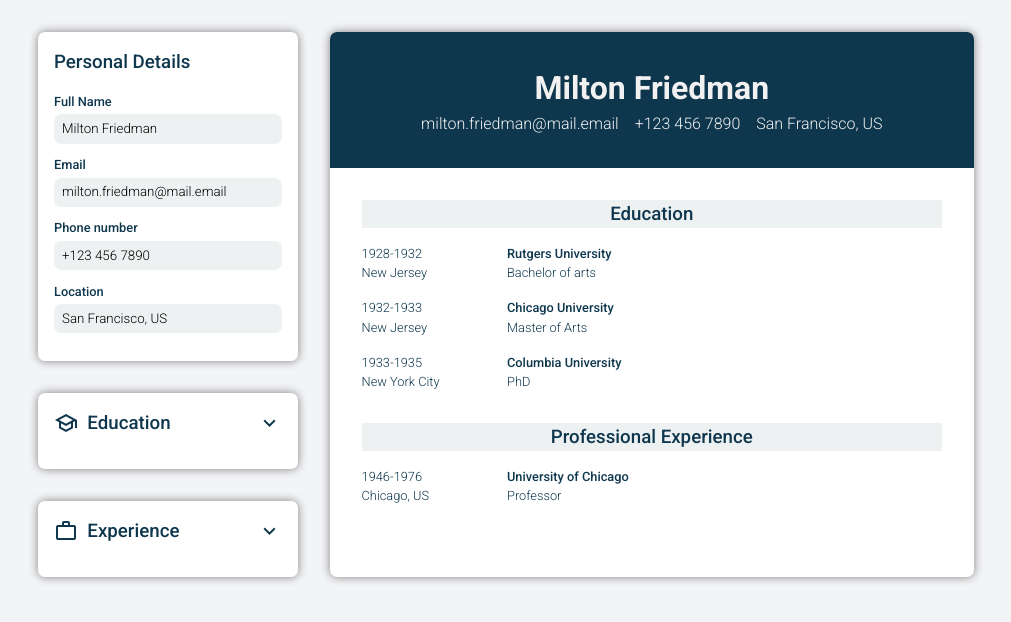
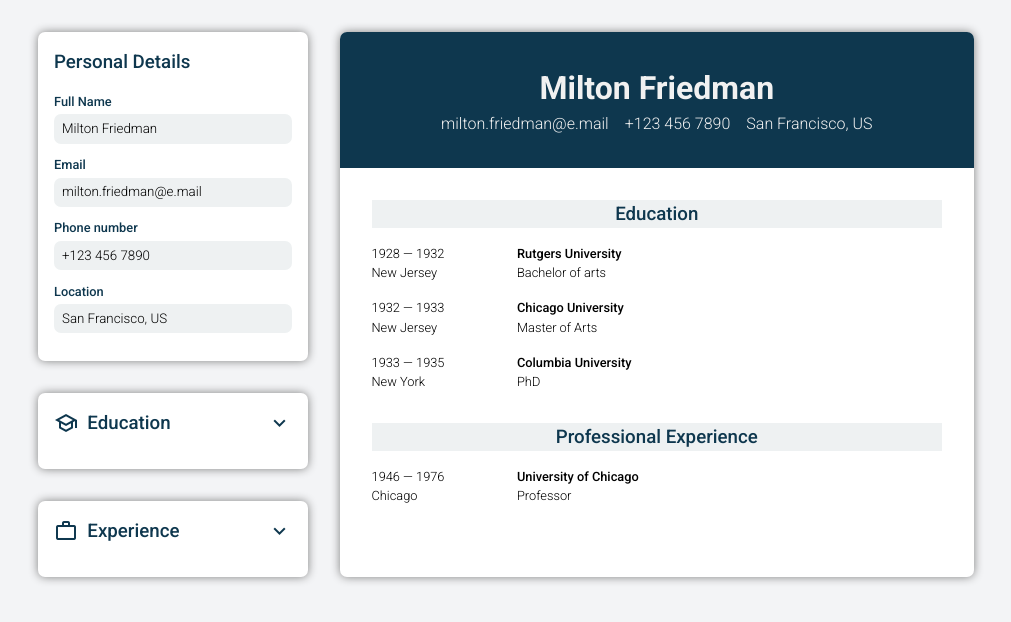
Before and after one commit to MrBlunderovich/odin-cv-app, a React (Vite) app: page / in a window 1280 px wide. Shown: the top 622 px of the page, without its empty margins (134-1145 px from the left). Built offline with nearby package versions, Linux system fonts and the light colour scheme.

Commit message:
show or hide entries in preview

```diff
--- a/src/App.tsx
+++ b/src/App.tsx
@@ -14,7 +14,7 @@ import PreviewSection from "./components/PreviewSection/PreviewSection";
 const exampleData: ExampleData = {
   personal: {
     fullName: "Milton Friedman",
-    email: "milton.friedman@mail.email",
+    email: "milton.friedman@e.mail",
     phone: "+123 456 7890",
     location: "San Francisco, US",
   },
@@ -47,7 +47,7 @@ const exampleData: ExampleData = {
       position: "PhD",
       start: "1933",
       end: "1935",
-      location: "New York City",
+      location: "New York",
       description: "",
       visible: true,
       expanded: false,
@@ -60,7 +60,7 @@ const exampleData: ExampleData = {
       position: "Professor",
       start: "1946",
       end: "1976",
-      location: "Chicago, US",
+      location: "Chicago",
       description:
         "In 1946, Friedman accepted an offer to teach economic theory at the University of Chicago (a position opened by departure of his former professor Jacob Viner to Princeton University). Friedman would work for the University of Chicago for the next 30 years.[39] There he contributed to the establishment of an intellectual community that produced a number of Nobel Memorial Prize winners, known collectively as the Chicago school of economics.",
       visible: true,
@@ -100,11 +100,15 @@ function App() {
           </EditorSection>
         </Editor>
         <Preview personalInfo={personalInfo}>
-          <PreviewSection title="Education" data={educationInfo} />
-          <PreviewSection
-            title="Professional Experience"
-            data={experienceInfo}
-          />
+          {educationInfo.some((entry) => entry.visible) && (
+            <PreviewSection title="Education" data={educationInfo} />
+          )}
+          {experienceInfo.some((entry) => entry.visible) && (
+            <PreviewSection
+              title="Professional Experience"
+              data={experienceInfo}
+            />
+          )}
         </Preview>
       </div>
     </>
--- a/src/components/PreviewSection/PreviewSection.module.css
+++ b/src/components/PreviewSection/PreviewSection.module.css
@@ -14,6 +14,7 @@
     "period organization"
     "location position"
     "empty description";
+  color: black;
 
   & p {
     font-weight: 300;
--- a/src/components/PreviewSection/PreviewSection.tsx
+++ b/src/components/PreviewSection/PreviewSection.tsx
@@ -13,17 +13,19 @@ export default function PreviewSection({ data, title }: Props) {
   return (
     <section className={`${styles["preview-section"]}`}>
       <h3 className={`${styles["heading"]}`}>{title}</h3>
-      {data.map((entry) => (
+      {data.map((entry) =>
+        entry.visible ? (
           <div key={entry.id} className={`${styles["grid-container"]}`}>
             <p className={styles.period}>
-            {entry.start}-{entry.end}
+              {`${entry.start} \u2014 ${entry.end}`}
             </p>
             <h4 className={styles.organization}>{entry.organization}</h4>
             <p className={styles.location}>{entry.location}</p>{" "}
             <p className={styles.position}>{entry.position}</p>
             {/* <p className={styles.description}>{entry.description}</p> */}
           </div>
-      ))}
+        ) : null
+      )}
     </section>
   );
 }
```
Lines whose indentation alone changed are shown as unchanged.
